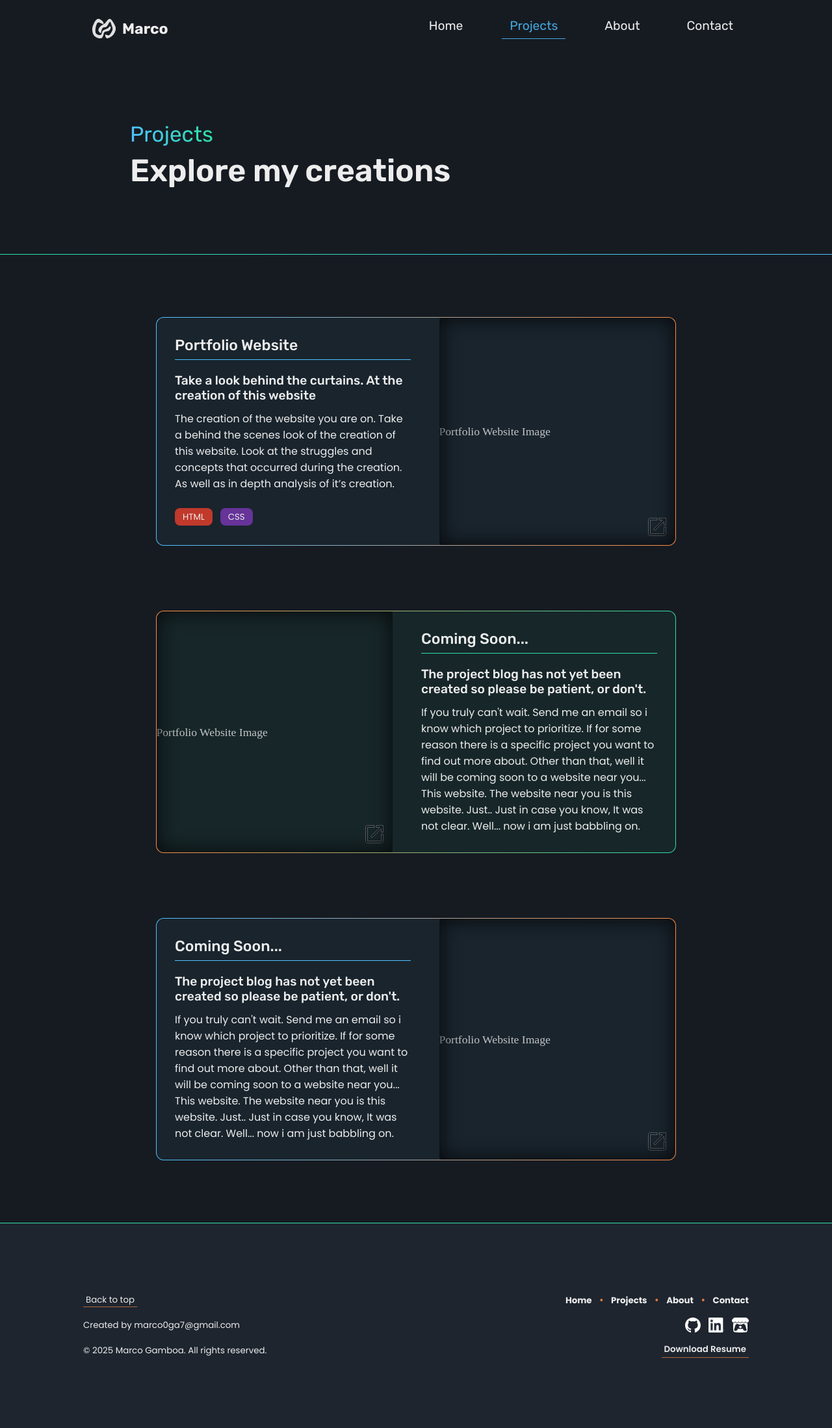
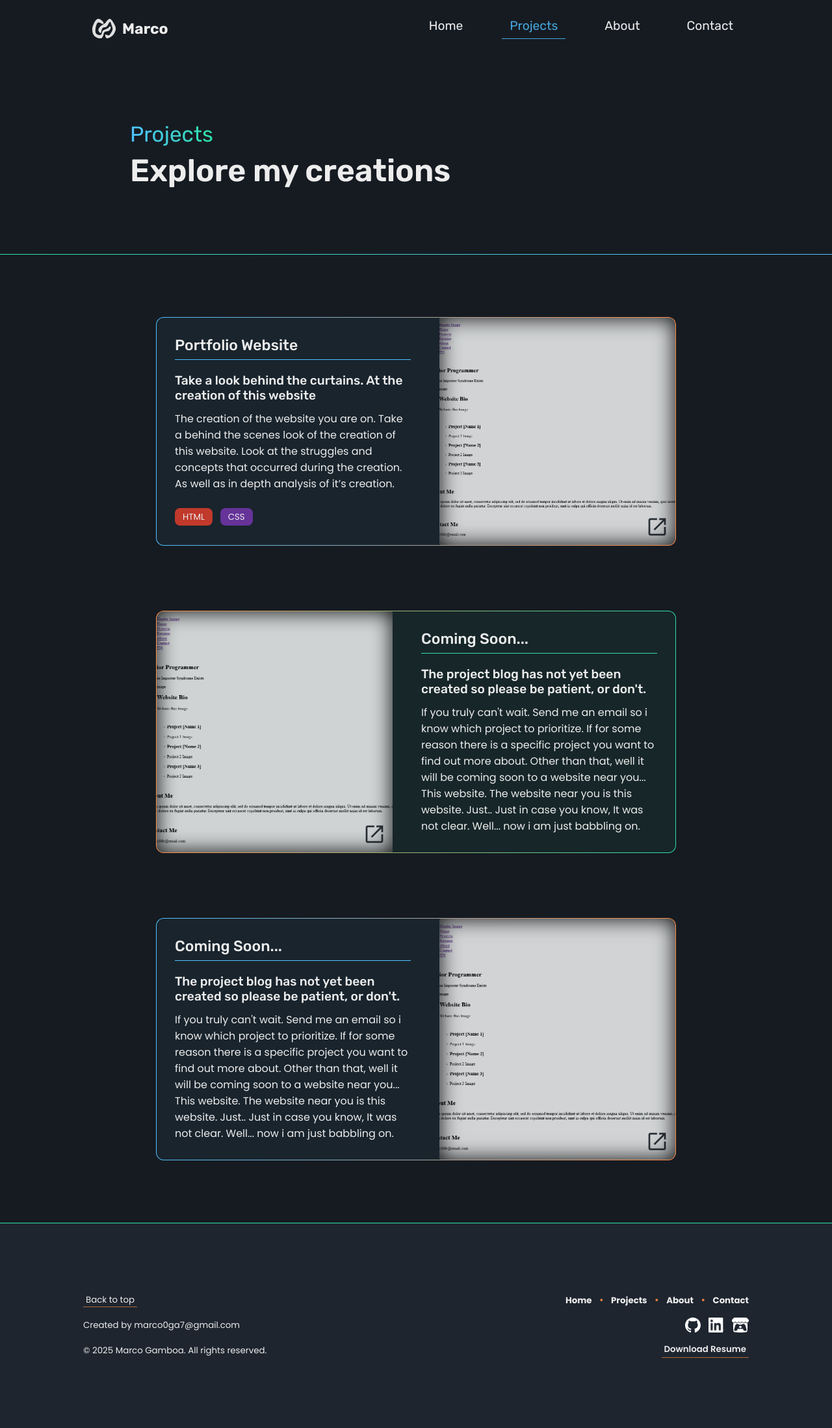
Before and after one commit to PnguinMster/portfolio-pages, a Jekyll site: the page built from html/projects.html, in a window 1280 px wide. Shown: the whole page at 65% size. Built offline with Jekyll 4.4.1, drawn with Linux system fonts in a browser that asks for light colours.

Commit message:
fixed projects images path

```diff
--- a/html/projects.html
+++ b/html/projects.html
@@ -37,11 +37,11 @@ title: "Projects | Marco G. Portfolio"
             </div>
             <a
               class="panel-img--shadow project-panel-img--border--primary"
-              href="blog_pages/portfolio_website/PortfoloWebsite_Blog.html"
+              href="/blog_pages/portfolio_website/PortfoloWebsite_Blog.html"
             >
               <img
                 class="project-panel-img"
-                src="blog_pages/portfolio_website/images/PortfolioWebsite_main.png"
+                src="/blog_pages/portfolio_website/images/PortfolioWebsite_main.png"
                 alt="Portfolio Website Image"
               />
               <img class="panel-img-link-icon" src="../images/Logos/link_arrow.svg" alt="" aria-hidden="true" />
@@ -54,11 +54,11 @@ title: "Projects | Marco G. Portfolio"
           <div class="flex project-panel-border">
             <a
               class="panel-img--shadow project-panel-img--border--secondary"
-              href="blog_pages/coming_soon/ComingSoon_Blog.html"
+              href="/blog_pages/coming_soon/ComingSoon_Blog.html"
             >
               <img
                 class="project-panel-img"
-                src="blog_pages/portfolio_website/images/PortfolioWebsite_main.png"
+                src="/blog_pages/portfolio_website/images/PortfolioWebsite_main.png"
                 alt="Portfolio Website Image"
               />
               <img class="panel-img-link-icon" src="../images/Logos/link_arrow.svg" alt="" aria-hidden="true" />
@@ -111,11 +111,11 @@ title: "Projects | Marco G. Portfolio"
             </div>
             <a
               class="panel-img--shadow project-panel-img--border--primary"
-              href="blog_pages/coming_soon/ComingSoon_Blog.html"
+              href="/blog_pages/coming_soon/ComingSoon_Blog.html"
             >
               <img
                 class="project-panel-img"
-                src="blog_pages/portfolio_website/images/PortfolioWebsite_main.png"
+                src="/blog_pages/portfolio_website/images/PortfolioWebsite_main.png"
                 alt="Portfolio Website Image"
               />
               <img class="panel-img-link-icon" src="../images/Logos/link_arrow.svg" alt="" aria-hidden="true" />
```
